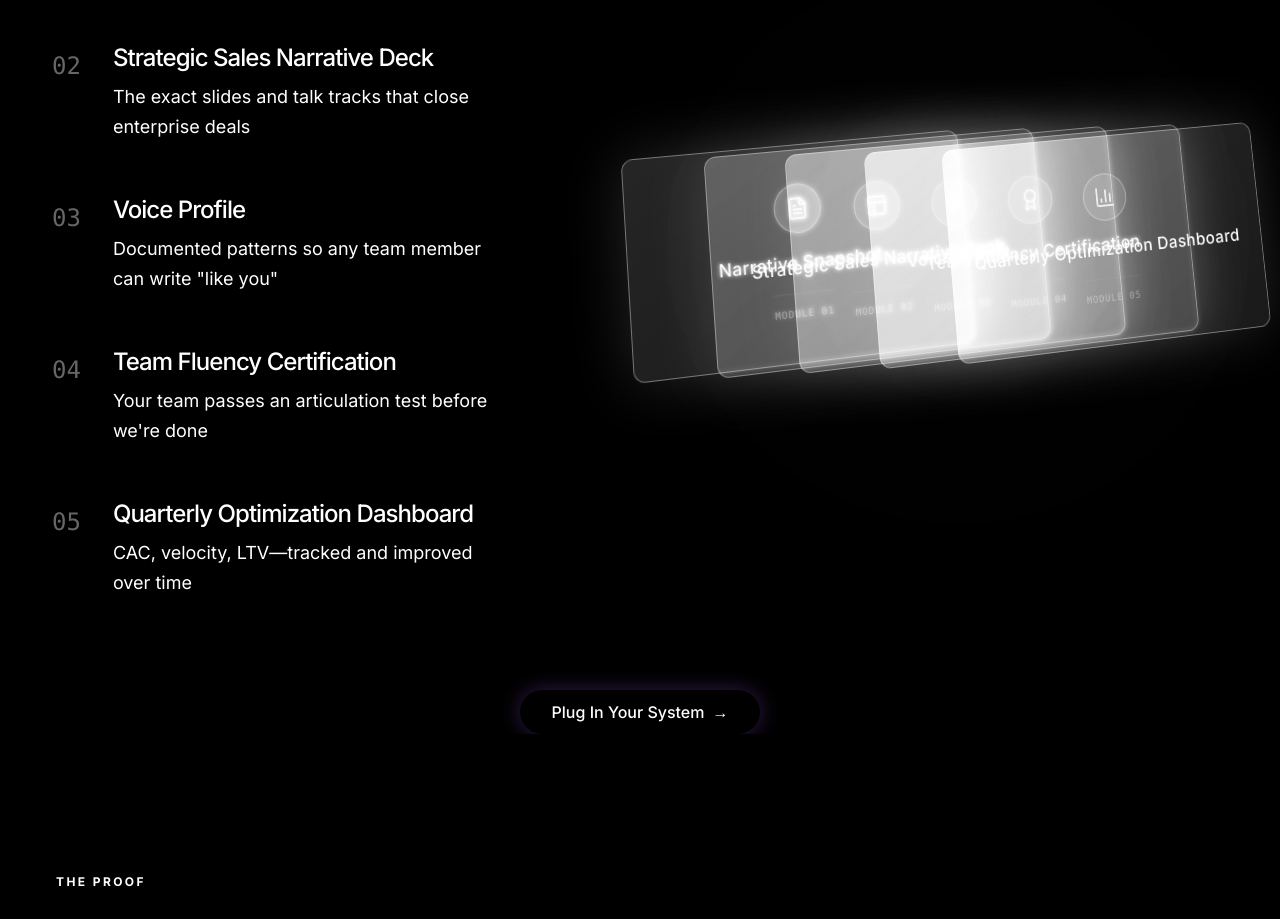
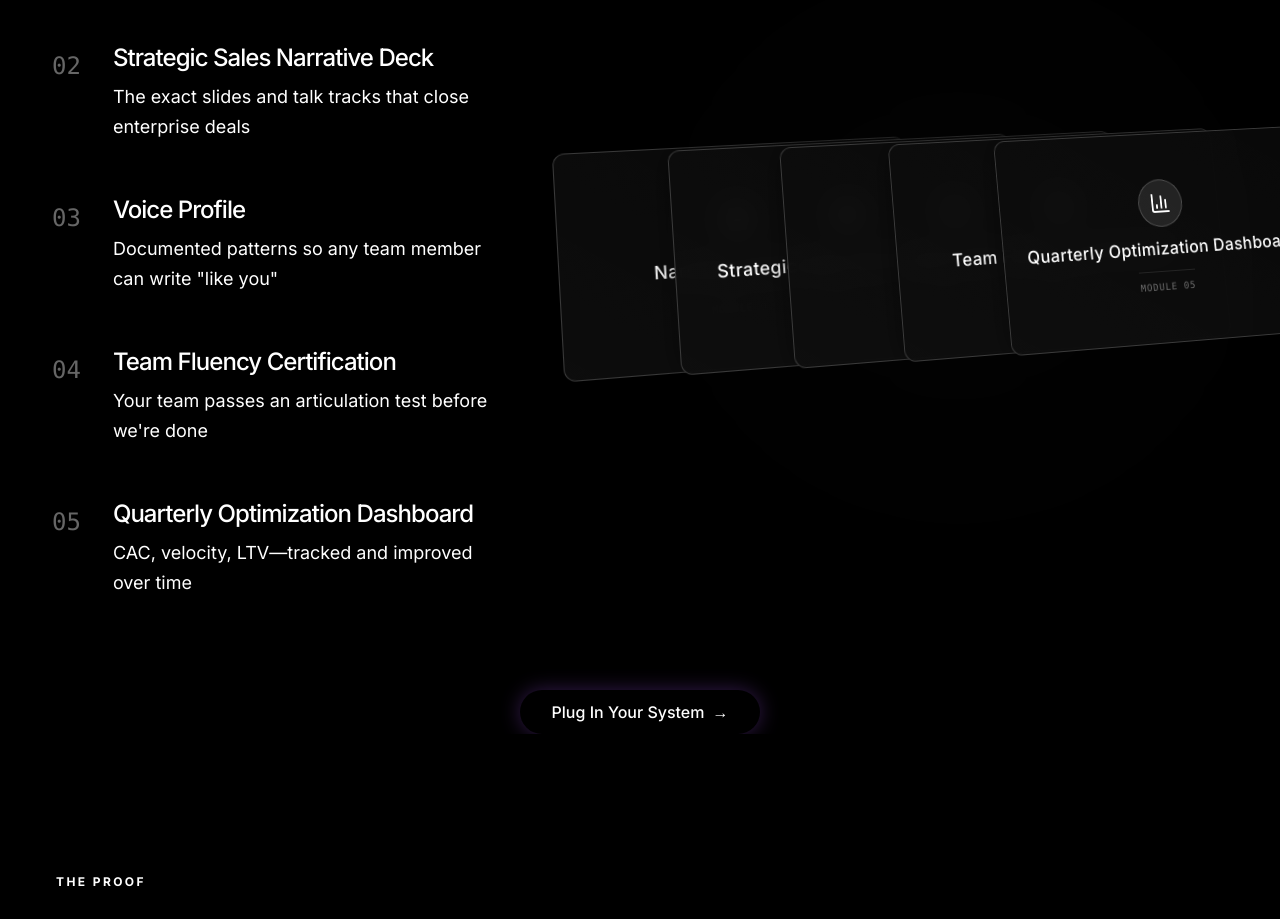
Before and after one commit to brandmultiplier/BrMul---Landing-Page-v1, a Next.js app: page / in a window 1280 px wide. Shown: the part 5560-6479 px from the top of the page. Built offline with nearby package versions, Linux system fonts and the light colour scheme.

Commit message:
fix: improve NarrativeOS card readability and spacing

```diff
--- a/src/components/sections/NarrativeOS.tsx
+++ b/src/components/sections/NarrativeOS.tsx
@@ -94,18 +94,18 @@ export default function NarrativeOS() {
                                 const isDeployed = isInView;
 
                                 // Fan Calculation
-                                // Horizontal/Isometric spread
-                                const xOffset = isDeployed ? i * 80 : 0;
+                                // Horizontal/Isometric spread - INCREASED SPACING
+                                const xOffset = isDeployed ? i * 110 : 0; // Much wider spread to avoid overlap
                                 const yOffset = isDeployed ? 0 : 0;
                                 const zOffset = isDeployed ? i * -50 : 0;
 
                                 return (
                                     <motion.div
                                         key={i}
-                                        className={`absolute w-[360px] h-[220px] rounded-xl border backdrop-blur-[2px] flex flex-col items-center justify-center transition-all duration-1000 ease-[cubic-bezier(0.25,0.8,0.25,1)]
+                                        className={`absolute w-[360px] h-[220px] rounded-xl border backdrop-blur-md flex flex-col items-center justify-center transition-all duration-1000 ease-[cubic-bezier(0.25,0.8,0.25,1)]
                                             ${isDeployed // Highlight valid active cards or just make them all look good?
-                                                ? "bg-white/10 border-white/40 shadow-[0_0_60px_rgba(255,255,255,0.15)]"
-                                                : "bg-[#0A0A0A]/60 border-white/20 shadow-xl"
+                                                ? "bg-[#0A0A0A]/95 border-white/20 shadow-[0_0_30px_rgba(0,0,0,0.5)]"
+                                                : "bg-[#0A0A0A]/60 border-white/10 shadow-xl"
                                             }
                                         `}
                                         style={{
@@ -113,12 +113,12 @@ export default function NarrativeOS() {
                                             zIndex: isDeployed ? 10 + i : 0 // Ensure stacking order is correct
                                         }}
                                         animate={{
-                                            x: xOffset - (2 * 80), // Center the group (approx center index is 2)
+                                            x: xOffset - (2 * 110), // Center based on new spread width
                                             y: yOffset,
                                             z: zOffset,
                                             scale: isDeployed ? 1 : 0.95,
-                                            rotateY: -20,
-                                            rotateX: 10,
+                                            rotateY: -15,   // Slightly less rotation to make text more readable
+                                            rotateX: 5,     // Less tilt
                                             opacity: 1, // Always visible, just stacked
                                         }}
                                         transition={{
@@ -128,16 +128,17 @@ export default function NarrativeOS() {
                                             damping: 15
                                         }}
                                     >
-                                        <div className="absolute inset-0 bg-gradient-to-br from-white/10 to-transparent opacity-50 rounded-xl pointer-events-none" />
+                                        {/* Gradient overlay for depth but less interfering */}
+                                        <div className="absolute inset-0 bg-gradient-to-tr from-white/5 to-transparent opacity-30 rounded-xl pointer-events-none" />
 
-                                        <div className="text-center transform relative z-10">
-                                            <div className={`inline-flex p-3 rounded-full bg-white/5 mb-4 border transition-colors duration-500 ${isDeployed ? "border-white/40 bg-white/10" : "border-white/5"}`}>
-                                                <item.icon className="w-6 h-6 text-white/80" />
+                                        <div className="text-center transform relative z-10 px-4">
+                                            <div className={`inline-flex p-3 rounded-full bg-white/5 mb-3 border transition-colors duration-500 ${isDeployed ? "border-white/20 bg-white/10" : "border-white/5"}`}>
+                                                <item.icon className="w-6 h-6 text-white" />
                                             </div>
-                                            <div className={`font-medium text-lg tracking-wide px-6 transition-colors duration-500 text-white`}>
+                                            <div className={`font-medium text-lg leading-tight tracking-wide transition-colors duration-500 text-white`}>
                                                 {item.title}
                                             </div>
-                                            <div className="text-[10px] font-mono mt-4 uppercase tracking-widest border-t border-white/5 pt-3 inline-block text-white/40">
+                                            <div className="text-[10px] font-mono mt-3 uppercase tracking-widest border-t border-white/10 pt-2 inline-block text-white/40">
                                                 Module 0{i + 1}
                                             </div>
                                         </div>
```
